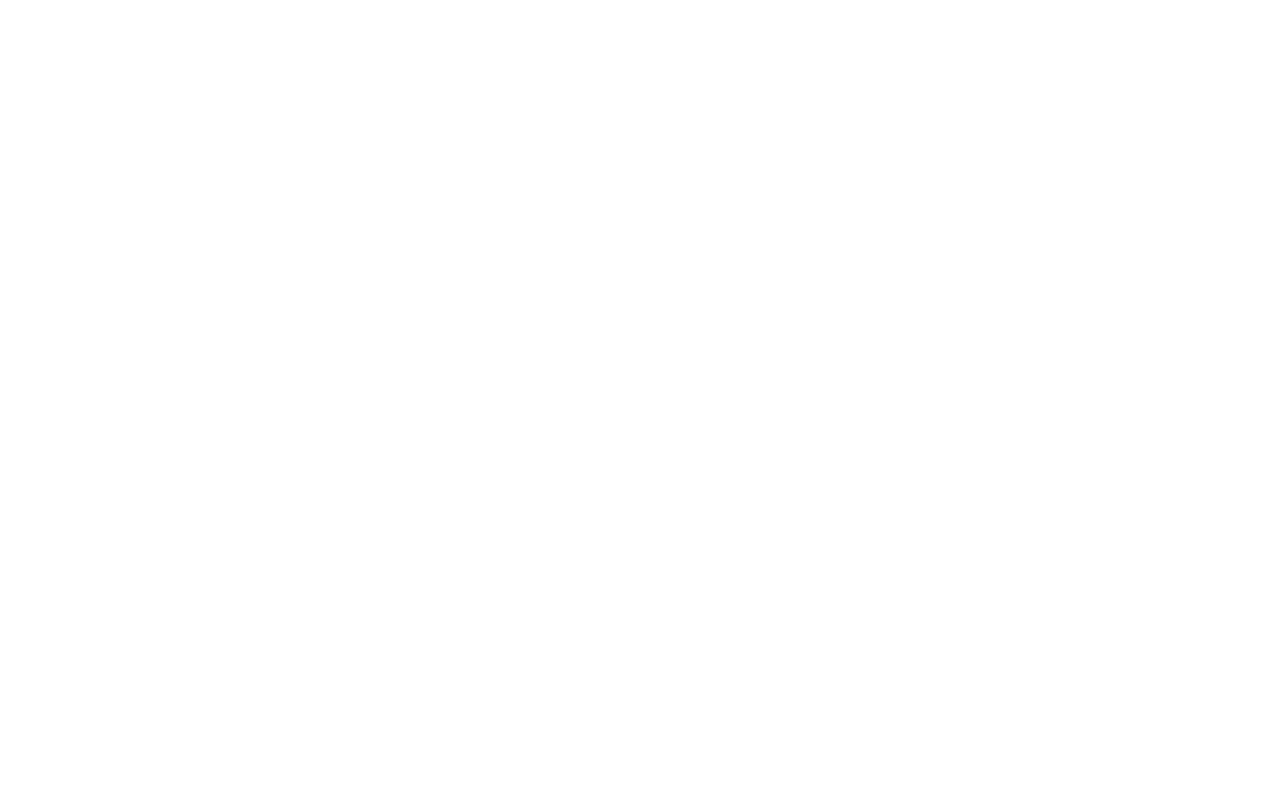
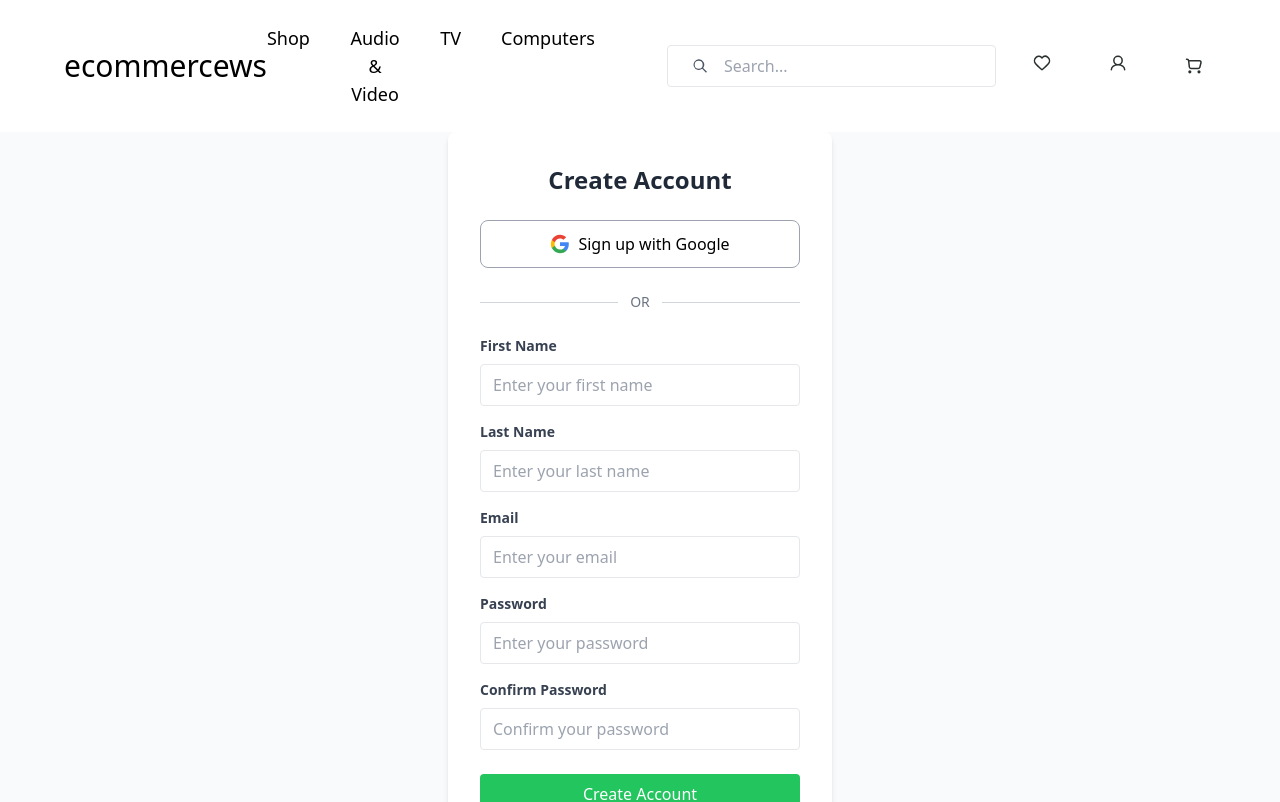
Before and after one commit to asif-kamal/ecommercews-frontend, a React (Create React App) app: page /register in a window 1280 px wide. Before the commit this address had no page. Shown: the top 802 px of the page. Built offline with nearby package versions, Linux system fonts and the light colour scheme.

Commit message:
added Google signin button

```diff
--- a/src/App.js
+++ b/src/App.js
@@ -6,6 +6,7 @@
 import ShopDisplay from './components/shop/ShopDisplay';
 import UserProfile from './components/user/UserProfile';
 import Login from './components/pages/Login';
+import Register from './components/pages/Register';
 import { Provider } from 'react-redux';
 import store from './store';
 
@@ -20,6 +21,7 @@
           <Route path="cart-items" element={<CartItems />} />
           <Route path="account" element={<UserProfile />} />
           <Route path="login" element={<Login />} />
+          <Route path="register" element={<Register />} />
           <Route path="computers" element={<ElectronicsDisplay />} />
           <Route path="tv" element={<ElectronicsDisplay />} />
           <Route path="audiovideo" element={<ElectronicsDisplay />} />
--- a/src/components/Buttons/GoogleSignIn.jsx
+++ b/src/components/Buttons/GoogleSignIn.jsx
@@ -1,11 +1,33 @@
 import React from "react";
+import { useNavigate } from "react-router-dom";
+import { saveToken } from "../../utils/jwt-helper";
 
-const GoogleSignIn = () => {
+const GoogleSignIn = ({ context = "login" }) => {
+  const navigate = useNavigate();
+
   const handleGoogleSignIn = () => {
     // Placeholder for Google Sign-In functionality
-    console.log("Google Sign-In clicked");
-    alert("Google Sign-In not implemented yet");
+    console.log(`Google Sign-In clicked for ${context}`);
+
+    // TODO: Implement actual Google OAuth here
+    // For now, simulate successful authentication
+    if (context === "login") {
+      // Simulate successful login
+      const mockToken = "google-auth-token-" + Date.now();
+      saveToken(mockToken);
+      alert("Google Sign-In successful!");
+      navigate("/account");
+    } else if (context === "register") {
+      // Simulate successful registration
+      alert("Google Sign-Up successful! Welcome!");
+      const mockToken = "google-auth-token-" + Date.now();
+      saveToken(mockToken);
+      navigate("/account");
+    }
   };
+
+  const buttonText =
+    context === "register" ? "Sign up with Google" : "Continue with Google";
 
   return (
     <button
@@ -30,7 +52,7 @@
           d="M12 5.38c1.62 0 3.06.56 4.21 1.64l3.15-3.15C17.45 2.09 14.97 1 12 1 7.7 1 3.99 3.47 2.18 7.07l3.66 2.84c.87-2.6 3.3-4.53 6.16-4.53z"
         />
       </svg>
-      Continue with Google
+      {buttonText}
     </button>
   );
 };
--- a/src/components/pages/Login.jsx
+++ b/src/components/pages/Login.jsx
@@ -1,10 +1,31 @@
 import React from "react";
+import { useNavigate } from "react-router-dom";
+import GoogleSignIn from "../Buttons/GoogleSignIn";
 
 const Login = () => {
+  const navigate = useNavigate();
+
+  const handleRegisterClick = () => {
+    navigate("/register");
+  };
+
   return (
     <div className="flex items-center justify-center min-h-screen">
       <div className="bg-white p-8 rounded shadow-md w-96">
         <h2 className="text-2xl font-bold mb-6 text-center">Login</h2>
+
+        {/* Google Sign In */}
+        <div className="mb-4">
+          <GoogleSignIn context="login" />
+        </div>
+
+        {/* Divider */}
+        <div className="flex items-center my-6">
+          <div className="flex-1 border-t border-gray-300"></div>
+          <span className="px-3 text-gray-500 text-sm">OR</span>
+          <div className="flex-1 border-t border-gray-300"></div>
+        </div>
+
         <form>
           <div className="mb-4">
             <label className="block text-gray-700 text-sm font-bold mb-2">
@@ -28,11 +49,21 @@
           </div>
           <button
             type="submit"
-            className="w-full bg-blue-500 text-white py-2 px-4 rounded hover:bg-blue-600"
+            className="w-full bg-blue-500 text-white py-2 px-4 rounded hover:bg-blue-600 mb-4"
           >
             Login
           </button>
         </form>
+
+        <div className="text-center">
+          <p className="text-gray-600 mb-4">Don't have an account?</p>
+          <button
+            onClick={handleRegisterClick}
+            className="w-full bg-green-500 text-white py-2 px-4 rounded hover:bg-green-600"
+          >
+            Create New Account
+          </button>
+        </div>
       </div>
     </div>
   );
--- /dev/null
+++ b/src/components/pages/Register.jsx
@@ -0,0 +1,153 @@
+import React, { useState } from "react";
+import { useNavigate } from "react-router-dom";
+import GoogleSignIn from "../Buttons/GoogleSignIn";
+
+const Register = () => {
+  const navigate = useNavigate();
+  const [formData, setFormData] = useState({
+    firstName: "",
+    lastName: "",
+    email: "",
+    password: "",
+    confirmPassword: "",
+  });
+
+  const handleChange = (e) => {
+    setFormData({
+      ...formData,
+      [e.target.name]: e.target.value,
+    });
+  };
+
+  const handleSubmit = (e) => {
+    e.preventDefault();
+    // TODO: Add registration logic here
+    console.log("Registration form submitted:", formData);
+
+    // For now, just navigate to login after "registration"
+    alert("Registration successful! Please login.");
+    navigate("/login");
+  };
+
+  const handleBackToLogin = () => {
+    navigate("/login");
+  };
+
+  return (
+    <div className="flex items-center justify-center min-h-screen bg-gray-50">
+      <div className="bg-white p-8 rounded-lg shadow-md w-96">
+        <h2 className="text-2xl font-bold mb-6 text-center text-gray-800">
+          Create Account
+        </h2>
+
+        {/* Google Sign In */}
+        <div className="mb-4">
+          <GoogleSignIn context="register" />
+        </div>
+
+        {/* Divider */}
+        <div className="flex items-center my-6">
+          <div className="flex-1 border-t border-gray-300"></div>
+          <span className="px-3 text-gray-500 text-sm">OR</span>
+          <div className="flex-1 border-t border-gray-300"></div>
+        </div>
+
+        <form onSubmit={handleSubmit}>
+          <div className="mb-4">
+            <label className="block text-gray-700 text-sm font-bold mb-2">
+              First Name
+            </label>
+            <input
+              type="text"
+              name="firstName"
+              value={formData.firstName}
+              onChange={handleChange}
+              className="w-full px-3 py-2 border rounded focus:outline-none focus:border-green-500"
+              placeholder="Enter your first name"
+              required
+            />
+          </div>
+
+          <div className="mb-4">
+            <label className="block text-gray-700 text-sm font-bold mb-2">
+              Last Name
+            </label>
+            <input
+              type="text"
+              name="lastName"
+              value={formData.lastName}
+              onChange={handleChange}
+              className="w-full px-3 py-2 border rounded focus:outline-none focus:border-green-500"
+              placeholder="Enter your last name"
+              required
+            />
+          </div>
+
+          <div className="mb-4">
+            <label className="block text-gray-700 text-sm font-bold mb-2">
+              Email
+            </label>
+            <input
+              type="email"
+              name="email"
+              value={formData.email}
+              onChange={handleChange}
+              className="w-full px-3 py-2 border rounded focus:outline-none focus:border-green-500"
+              placeholder="Enter your email"
+              required
+            />
+          </div>
+
+          <div className="mb-4">
+            <label className="block text-gray-700 text-sm font-bold mb-2">
+              Password
+            </label>
+            <input
+              type="password"
+              name="password"
+              value={formData.password}
+              onChange={handleChange}
+              className="w-full px-3 py-2 border rounded focus:outline-none focus:border-green-500"
+              placeholder="Enter your password"
+              required
+            />
+          </div>
+
+          <div className="mb-6">
+            <label className="block text-gray-700 text-sm font-bold mb-2">
+              Confirm Password
+            </label>
+            <input
+              type="password"
+              name="confirmPassword"
+              value={formData.confirmPassword}
+              onChange={handleChange}
+              className="w-full px-3 py-2 border rounded focus:outline-none focus:border-green-500"
+              placeholder="Confirm your password"
+              required
+            />
+          </div>
+
+          <button
+            type="submit"
+            className="w-full bg-green-500 text-white py-2 px-4 rounded hover:bg-green-600 mb-4"
+          >
+            Create Account
+          </button>
+        </form>
+
+        <div className="text-center">
+          <p className="text-gray-600 mb-4">Already have an account?</p>
+          <button
+            onClick={handleBackToLogin}
+            className="w-full bg-blue-500 text-white py-2 px-4 rounded hover:bg-blue-600"
+          >
+            Back to Login
+          </button>
+        </div>
+      </div>
+    </div>
+  );
+};
+
+export default Register;
```
Also changed, not shown: src/components/electronics/ElectronicsDisplay.jsx (+16 -13 lines).
